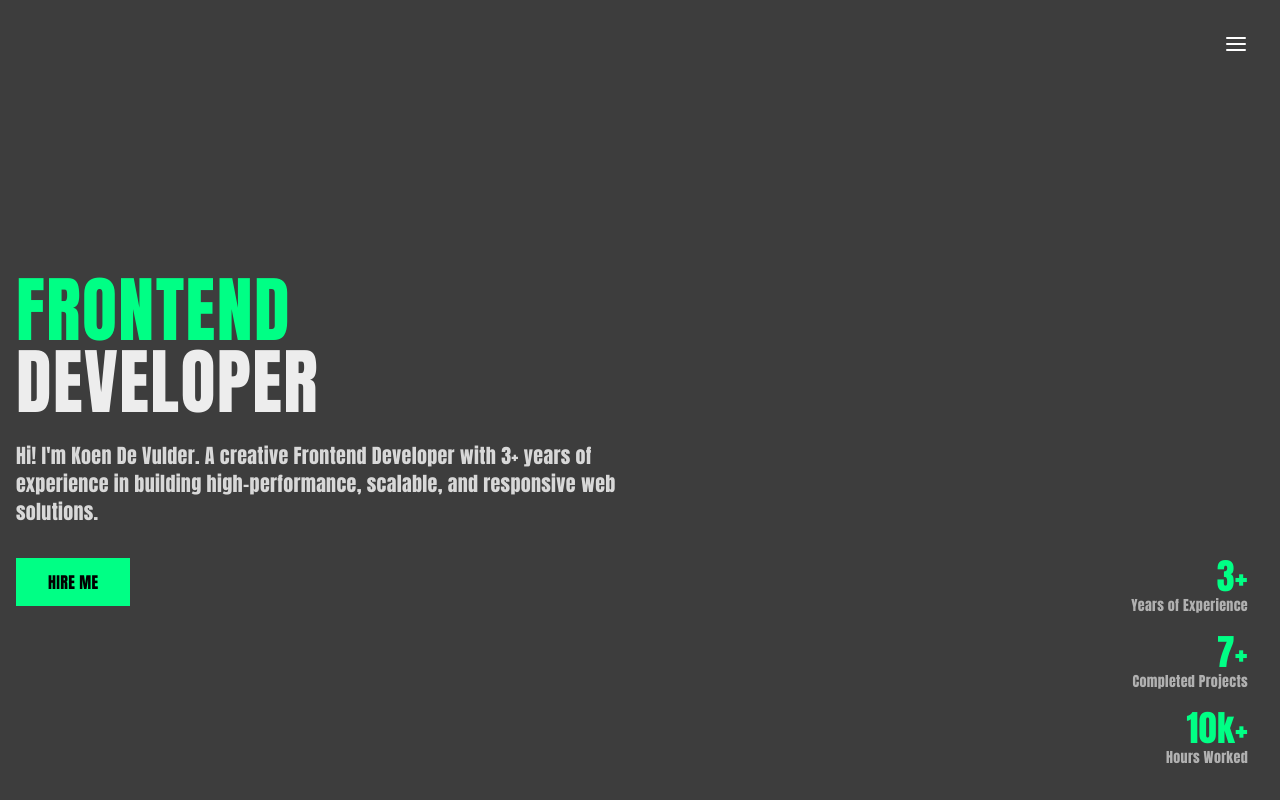
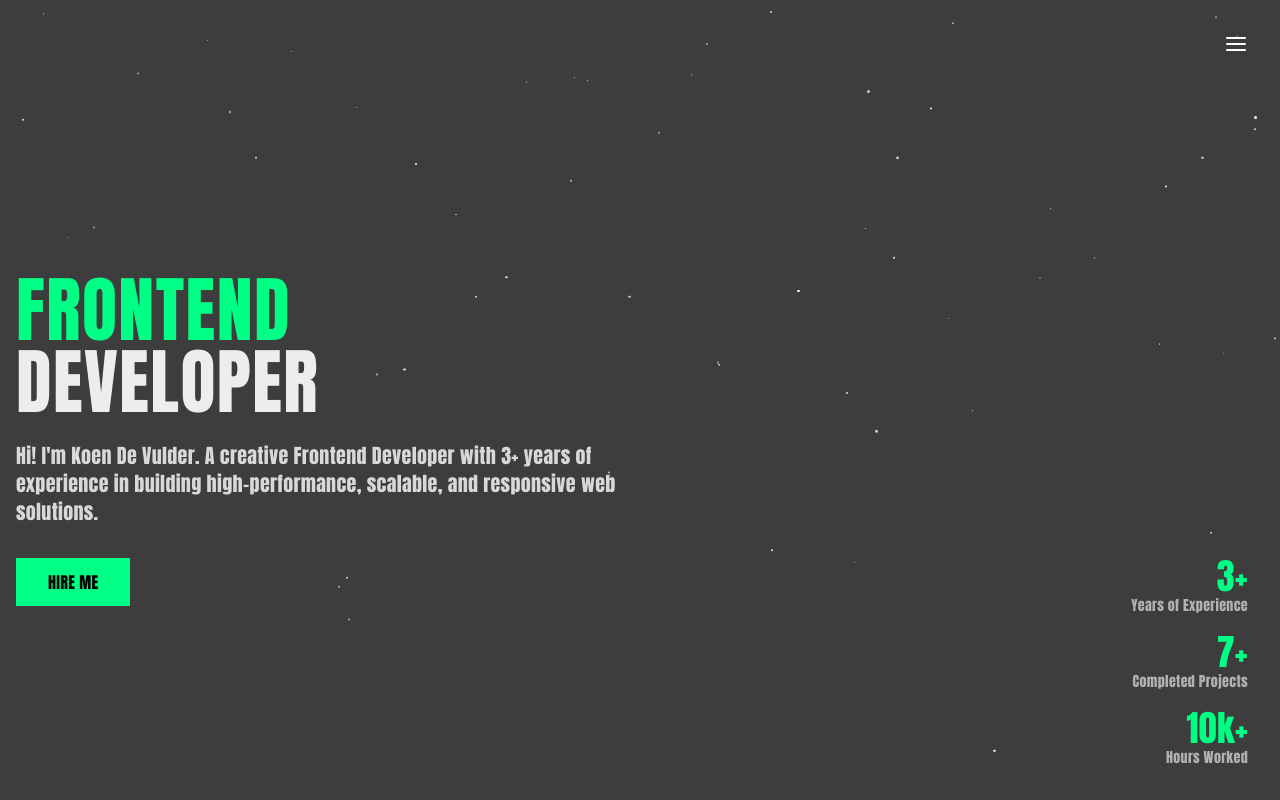
Before and after one commit to androbro/portfolio_v2, a Next.js app: page / in a window 1280 px wide. Shown: the top 800 px of the page. Built offline with nearby package versions, Linux system fonts and the light colour scheme.

Commit message:
fixed stars

```diff
--- a/app/components/ui/BackgroundStars/BackgroundStars.tsx
+++ b/app/components/ui/BackgroundStars/BackgroundStars.tsx
@@ -1,59 +1,72 @@
 "use client";
 
-import { motion } from "framer-motion";
+import { motion } from "motion/react";
 import { useEffect, useState } from "react";
 
-interface StarProps {
-	delay: number;
-	index: number;
+// Helper function to generate random number in a range
+const random = (min: number, max: number): number => Math.random() * (max - min) + min;
+
+interface Star {
+	id: number;
+	x: number; // % position from left
+	y: number; // initial y position (usually above screen)
+	size: number; // px size
+	duration: number; // animation duration in seconds
+	delay: number; // animation delay in seconds
 }
 
-const Star = ({ delay, index }: StarProps) => {
-	const x = Math.random() * 100;
-	const size = 1 + Math.random() * 2;
-	const duration = 10 + Math.random() * 20;
+export const BackgroundStars = ({ numberOfStars = 100 }) => {
+	const [stars, setStars] = useState<Star[]>([]);
+
+	useEffect(() => {
+		const generateStars = () => {
+			const newStars: Star[] = [];
+			for (let i = 0; i < numberOfStars; i++) {
+				newStars.push({
+					id: i,
+					x: random(0, 100),
+					y: -10,
+					size: random(1, 3),
+					duration: random(5, 15),
+					delay: random(0, 10),
+				});
+			}
+			setStars(newStars);
+		};
+
+		generateStars();
+		// eslint-disable-next-line react-hooks/exhaustive-deps
+	}, [numberOfStars]);
 
 	return (
+		<div className="fixed inset-0 -z-10 overflow-hidden pointer-events-none" aria-hidden="true">
+			{stars.map((star) => (
+				// Use the Motion component with component="div"
 				<motion.div
-			key={index}
-			className="absolute rounded-full bg-white"
+					key={star.id}
+					className="absolute bg-white rounded-full"
 					style={{
-				width: `${size}px`,
-				height: `${size}px`,
-				left: `${x}%`,
-				top: "-5px",
+						left: `${star.x}%`,
+						top: `${star.y}px`,
+						width: `${star.size}px`,
+						height: `${star.size}px`,
+						opacity: random(0.5, 1.0),
 					}}
-			initial={{ opacity: 0 }}
+					initial={{
+						y: star.y,
+					}}
 					animate={{
-				opacity: [0, 1, 1, 0],
-				y: ["0vh", "100vh"],
+						y: "100vh",
 					}}
 					transition={{
-				duration,
+						duration: star.duration,
+						delay: star.delay,
+						repeat: Number.POSITIVE_INFINITY,
+						repeatType: "loop", // Motion (and Framer Motion) support this
 						ease: "linear",
-				repeat: Number.POSITIVE_INFINITY,
-				delay,
 					}}
 				/>
+			))}
+		</div>
 	);
 };
-
-export function BackgroundStars() {
-	const [stars, setStars] = useState<number[]>([]);
-
-	useEffect(() => {
-		// Create 50 stars
-		setStars(Array.from({ length: 50 }, (_, i) => i));
-	}, []);
-
-	return (
-		<motion.div
-			className="fixed inset-0 pointer-events-none overflow-hidden z-0 bg-[hsl(0,0%,24%)]"
-			aria-hidden="true"
-		>
-			{stars.map((_, i) => (
-				<Star key={i} index={i} delay={Math.random() * 10} />
-			))}
-		</motion.div>
-	);
-}
--- a/app/globals.css
+++ b/app/globals.css
@@ -13,12 +13,14 @@
 }
 
 html {
-	background: var(--background);
+	background: var(--background); /* Keep the background color here */
 	min-height: 100%;
+	/* Optional: Ensure smooth scrolling behavior if needed */
+	scroll-behavior: smooth;
 }
 
 body {
-	background: var(--background);
+	background: transparent;
 	color: var(--foreground);
 	font-family: "Anton", sans-serif;
 	cursor: none;
@@ -48,36 +50,6 @@ body {
 	mix-blend-mode: difference;
 	transform: translate(-50%, -50%);
 	transition: transform 0.1s ease;
-}
-
-.star {
-	position: absolute;
-	width: 2px;
-	height: 2px;
-	background: white;
-	border-radius: 50%;
-	opacity: 0;
-	animation-name: fallingStar;
-	animation-timing-function: linear;
-	animation-iteration-count: infinite;
-	z-index: 0;
-}
-
-@keyframes fallingStar {
-	0% {
-		transform: translateY(-100vh) translateX(0);
-		opacity: 0;
-	}
-	10% {
-		opacity: 1;
-	}
-	90% {
-		opacity: 1;
-	}
-	100% {
-		transform: translateY(100vh) translateX(50px);
-		opacity: 0;
-	}
 }
 
 /* Navigation dot colors */
@@ -110,7 +82,6 @@ h6 {
 
 /* Section styles */
 section {
-	background: var(--background);
+	background: transparent;
 	position: relative;
-	z-index: 1;
 }
--- a/biome.json
+++ b/biome.json
@@ -48,7 +48,6 @@
 		"formatter": {
 			"quoteStyle": "double",
 			"jsxQuoteStyle": "double",
-			"trailingComma": "es5",
 			"semicolons": "always",
 			"arrowParentheses": "always",
 			"bracketSpacing": true,
--- a/package.json
+++ b/package.json
@@ -10,7 +10,6 @@
 		"format": "biome format --write"
 	},
 	"dependencies": {
-		"framer-motion": "^12.6.2",
 		"gsap": "^3.12.7",
 		"lenis": "^1.2.3",
 		"motion": "^12.6.2",
```
Also changed, not shown: 1 other file (tests, documents, lock files or other folders). Lines whose indentation alone changed are shown as unchanged.
